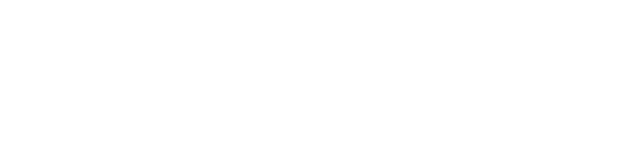
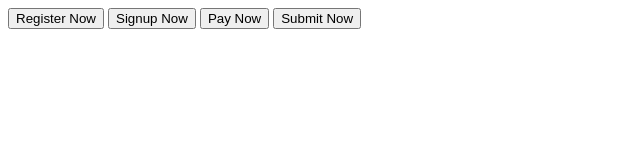
Before and after one commit to thawarigajanan/Assignment-13, a plain HTML site: page index.html in a window 1280 px wide. Shown: the whole page, without its empty margins (0-640 px from the left). Drawn offline with Linux system fonts and the light colour scheme.

Commit message:
button tag used in body tag

```diff
--- a/index.html
+++ b/index.html
@@ -6,6 +6,27 @@
 
 </head>
 <body>
+</head>
+<body>
+<button >
+    Register Now
+</button>
+
+
+<button class="sgn">
+    Signup Now
+</button>
+
+
+
+<button class="pay">
+    Pay Now
+</button>
+
+
+<button class="btn">
+    Submit Now
+</button>
 
 
 
```
